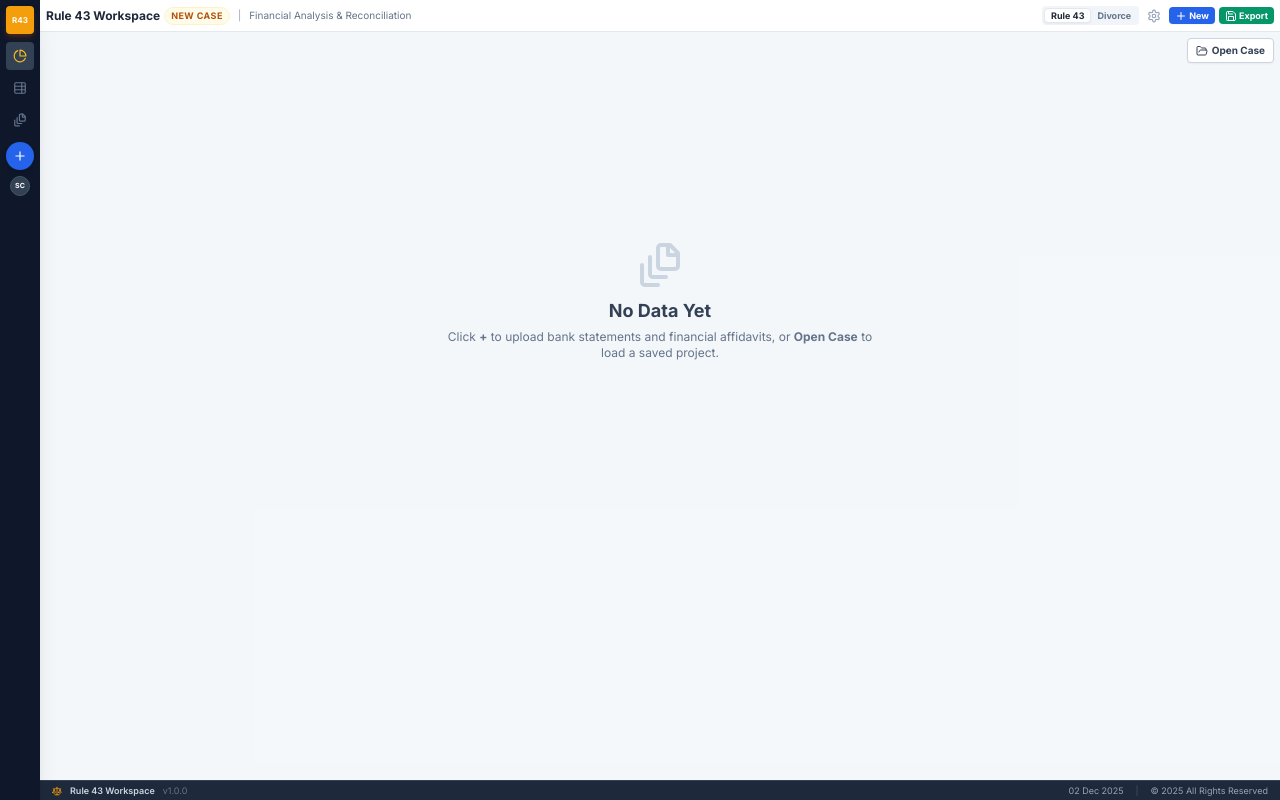
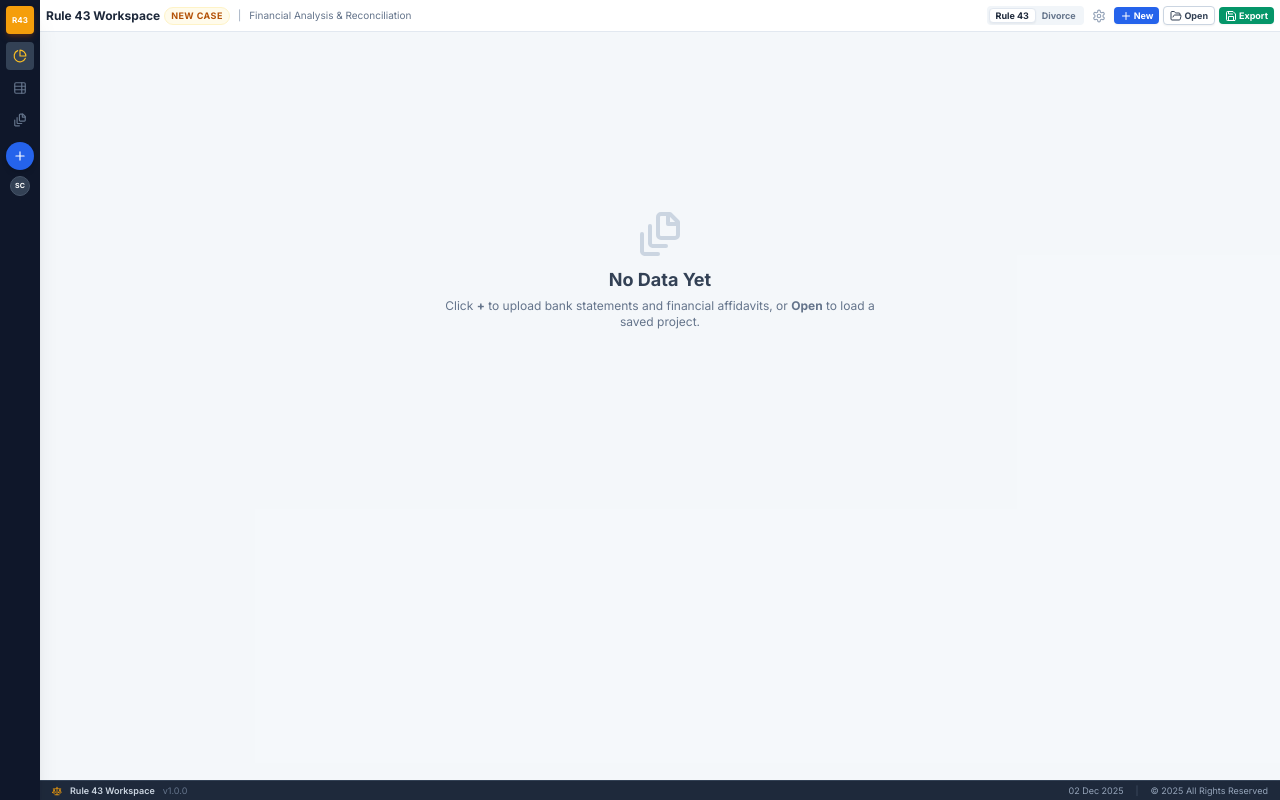
Before and after one commit to Sarakael78/43Mockup, a React (Vite) app: page / in a window 1280 px wide. Built offline with nearby package versions, Linux system fonts and the light colour scheme.

Commit message:
Move Open Case button to header next to New button

```diff
--- a/src/App.jsx
+++ b/src/App.jsx
@@ -663,12 +663,13 @@ const App = () => {
           onCaseNameChange={setCaseName}
           onSave={handleSave}
           onNewCase={handleNewCase}
+          onLoadProject={handleLoadProject}
           saved={saved}
           onError={(err) => showToast(err.message, err.type || 'error')}
           onOpenSettings={() => setSettingsModal(true)}
         />
         <div className="flex-1 min-h-0 relative">
-          {view === 'dashboard' && <DashboardView data={appData} transactions={transactions} claims={claims} onLoadProject={handleLoadProject} />}
+          {view === 'dashboard' && <DashboardView data={appData} transactions={transactions} claims={claims} />}
           {view === 'workbench' && (
             <WorkbenchView
               data={appData}
--- a/src/components/TopBar.jsx
+++ b/src/components/TopBar.jsx
@@ -1,8 +1,9 @@
-import { useState, useEffect } from 'react';
-import { Save, Plus, Check, Settings } from 'lucide-react';
+import { useState, useEffect, useRef } from 'react';
+import { Save, Plus, Check, Settings, FolderOpen } from 'lucide-react';
 import { CASE_NAME_MAX_LENGTH } from '../utils/constants';
 
-const TopBar = ({ title, subtitle, caseName, onCaseNameChange, onSave, onNewCase, saved, onError, onOpenSettings }) => {
+const TopBar = ({ title, subtitle, caseName, onCaseNameChange, onSave, onNewCase, onLoadProject, saved, onError, onOpenSettings }) => {
+  const fileInputRef = useRef(null);
   const [isEditing, setIsEditing] = useState(false);
   const [editValue, setEditValue] = useState(caseName);
 
@@ -100,6 +101,30 @@ const TopBar = ({ title, subtitle, caseName, onCaseNameChange, onSave, onNewCase
             New
           </button>
         )}
+        {onLoadProject && (
+          <>
+            <button
+              onClick={() => fileInputRef.current?.click()}
+              className="inline-flex items-center gap-0.5 px-1.5 py-0.5 text-[9px] font-bold rounded bg-white text-slate-700 border border-slate-300 shadow-sm hover:bg-slate-50 transition-colors"
+              title="Open a saved case file"
+            >
+              <FolderOpen size={12} />
+              Open
+            </button>
+            <input
+              ref={fileInputRef}
+              type="file"
+              accept=".r43,.json"
+              className="hidden"
+              onChange={(e) => {
+                if (e.target.files && e.target.files.length > 0) {
+                  onLoadProject(e.target.files[0]);
+                  e.target.value = '';
+                }
+              }}
+            />
+          </>
+        )}
         <button
           onClick={onSave}
           className="inline-flex items-center gap-0.5 px-1.5 py-0.5 text-[9px] font-bold rounded bg-emerald-600 text-white shadow-sm hover:bg-emerald-500 transition-colors"
--- a/src/views/DashboardView.jsx
+++ b/src/views/DashboardView.jsx
@@ -1,6 +1,6 @@
-import { useRef, useMemo } from 'react';
-import { BarChart, Bar, XAxis, YAxis, Tooltip, ResponsiveContainer, PieChart, Pie, Cell, Legend } from 'recharts';
-import { FileStack, FolderOpen, Bell, AlertCircle, AlertTriangle, Flag, HelpCircle, FileQuestion, TrendingDown, Calendar, ArrowLeftRight, Scale, CheckCircle2, XCircle } from 'lucide-react';
+import { useMemo } from 'react';
+import { BarChart, Bar, XAxis, YAxis, Tooltip, ResponsiveContainer, PieChart, Pie, Cell } from 'recharts';
+import { FileStack, Bell, AlertCircle, AlertTriangle, Flag, HelpCircle, FileQuestion, TrendingDown, Calendar, ArrowLeftRight, Scale, CheckCircle2, XCircle } from 'lucide-react';
 
 // Helper to calculate proven average using same logic as expense progress bars
 const getProvenAvgForMonths = (transactions, category, months, latestTxDate) => {
@@ -240,20 +240,7 @@ const CategoryBreakdown = ({ claims, transactions }) => {
   );
 };
 
-const DashboardView = ({ data, transactions, claims, onLoadProject }) => {
-  const fileInputRef = useRef(null);
-
-  const handleLoadClick = () => {
-    fileInputRef.current?.click();
-  };
-
-  const handleFileChange = (e) => {
-    if (e.target.files && e.target.files.length > 0) {
-      onLoadProject(e.target.files[0]);
-      e.target.value = ''; // Reset input
-    }
-  };
-
+const DashboardView = ({ data, transactions, claims }) => {
   // Calculate KPIs from actual data
   const totalIncome = transactions
     .filter(tx => tx && tx.amount > 0)
@@ -418,29 +405,12 @@ const DashboardView = ({ data, transactions, claims, onLoadProject }) => {
 
   return (
     <div className="p-1.5 overflow-auto h-full custom-scroll bg-slate-50/50">
-      <div className="mb-1.5 flex justify-end">
-        <button
-          onClick={handleLoadClick}
-          className="inline-flex items-center gap-1 px-2 py-1 text-[10px] font-bold rounded bg-white text-slate-700 border border-slate-300 shadow-sm hover:bg-slate-50 transition-colors"
-        >
-          <FolderOpen size={12} />
-          Open Case
-        </button>
-        <input
-          ref={fileInputRef}
-          type="file"
-          accept=".r43,.json"
-          className="hidden"
-          onChange={handleFileChange}
-        />
-      </div>
-
       {!hasData && (
         <div className="flex flex-col items-center justify-center h-[60vh] text-center">
           <FileStack size={48} className="text-slate-300 mb-2" />
           <h2 className="text-lg font-bold text-slate-700 mb-1">No Data Yet</h2>
           <p className="text-xs text-slate-500 mb-4 max-w-md">
-            Click <strong>+</strong> to upload bank statements and financial affidavits, or <strong>Open Case</strong> to load a saved project.
+            Click <strong>+</strong> to upload bank statements and financial affidavits, or <strong>Open</strong> to load a saved project.
           </p>
         </div>
       )}
```
